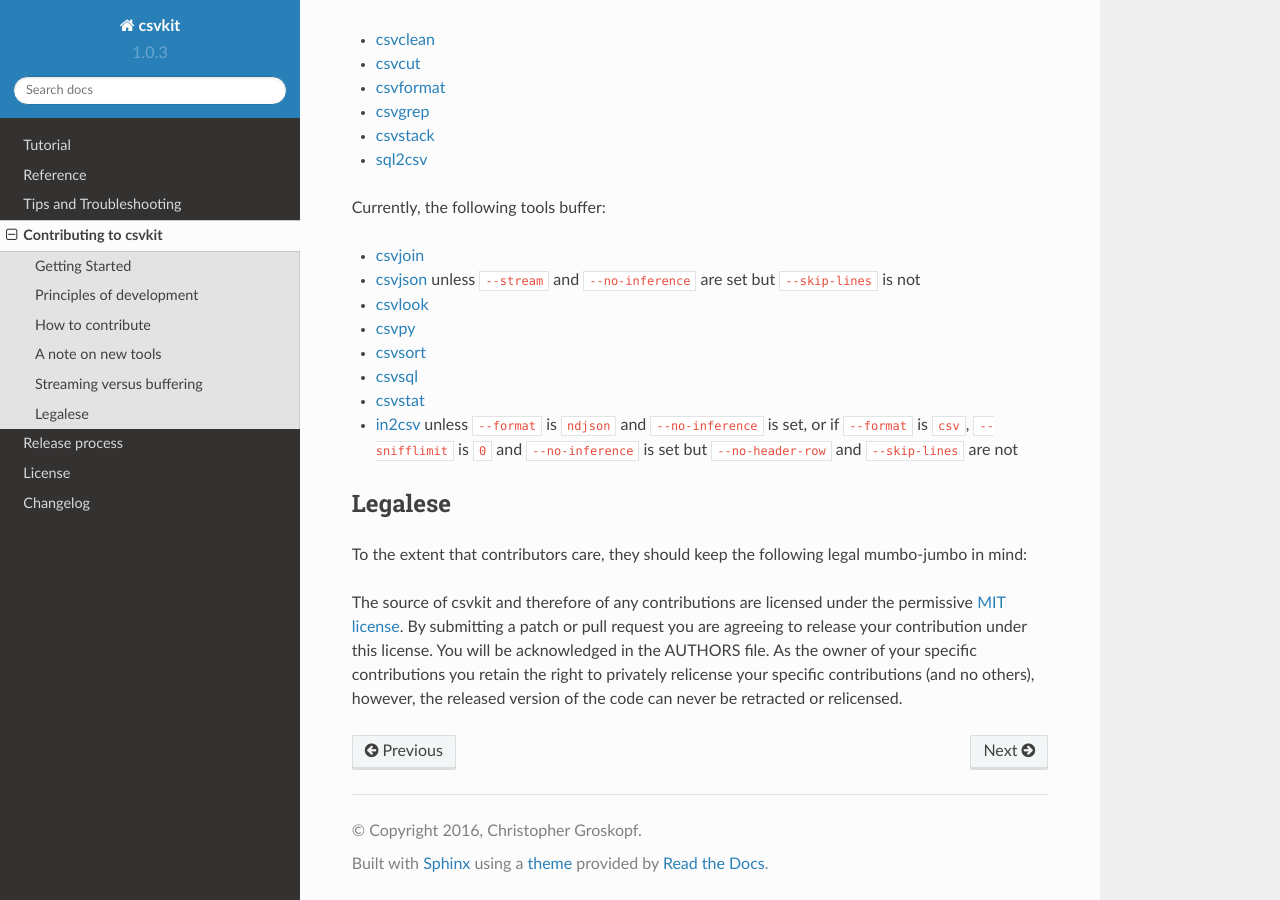
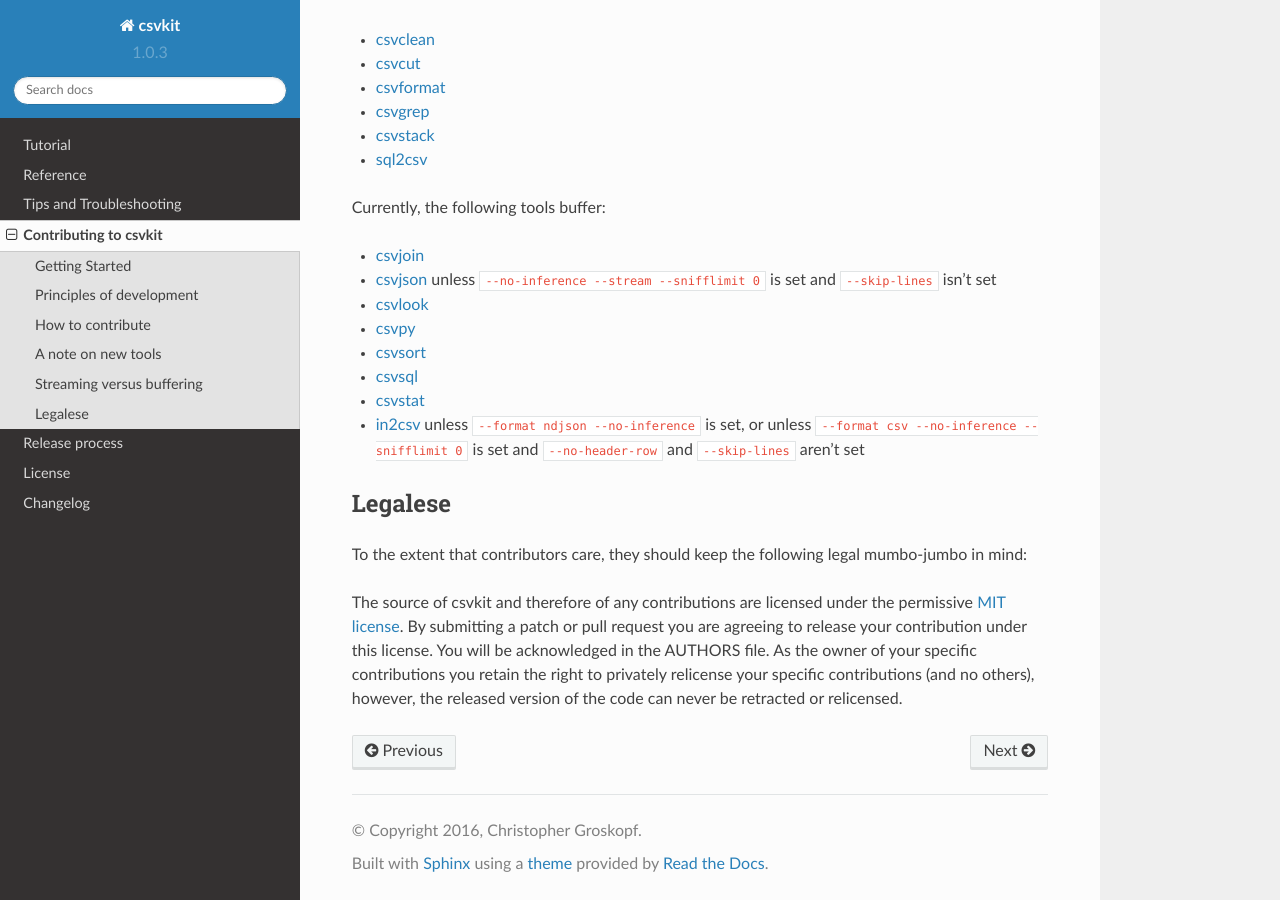
Before and after one commit to wireservice/csvkit, a Sphinx documentation site: the page built from docs/contributing.rst, in a window 1280 px wide and 900 px high, scrolled down 2514 px. Built offline with Sphinx 7.4.7 and the Read the Docs theme 2.0.0, drawn with Linux system fonts in a browser that asks for light colours.

Commit message:
csvjson streams input and output only if --snifflimit is 0

```diff
--- a/CHANGELOG.rst
+++ b/CHANGELOG.rst
@@ -10,6 +10,7 @@
 Fixes:
 
 * :doc:`/scripts/csvgrep` accepts utf-8 arguments to the :code:`--match` and :code:`--regex` options in Python 2.
+* :doc:`/scripts/csvjson` streams input and output only if :code:`--snifflimit` is :code:`0`.
 * :doc:`/scripts/csvsql` sets a DECIMAL's precision and scale and a VARCHAR's length to avoid dialect-specific errors.
 * :doc:`/scripts/csvstack` no longer opens all files at once.
 * :doc:`/scripts/in2csv` respects :code:`--no-header-row` when :code:`--no-inference` is set.
--- a/docs/contributing.rst
+++ b/docs/contributing.rst
@@ -87,13 +87,13 @@
 Currently, the following tools buffer:
 
 * :doc:`/scripts/csvjoin`
-* :doc:`/scripts/csvjson` unless ``--stream`` and ``--no-inference`` are set but ``--skip-lines`` is not
+* :doc:`/scripts/csvjson` unless ``--no-inference --stream --snifflimit 0`` is set and ``--skip-lines`` isn't set
 * :doc:`/scripts/csvlook`
 * :doc:`/scripts/csvpy`
 * :doc:`/scripts/csvsort`
 * :doc:`/scripts/csvsql`
 * :doc:`/scripts/csvstat`
-* :doc:`/scripts/in2csv` unless ``--format`` is ``ndjson`` and ``--no-inference`` is set, or if ``--format`` is ``csv``, ``--snifflimit`` is ``0`` and ``--no-inference`` is set but ``--no-header-row`` and ``--skip-lines`` are not
+* :doc:`/scripts/in2csv` unless ``--format ndjson --no-inference`` is set, or unless ``--format csv --no-inference --snifflimit 0`` is set and ``--no-header-row`` and ``--skip-lines`` aren't set
 
 Legalese
 ========
```
Also changed, not shown: 2 other files.
